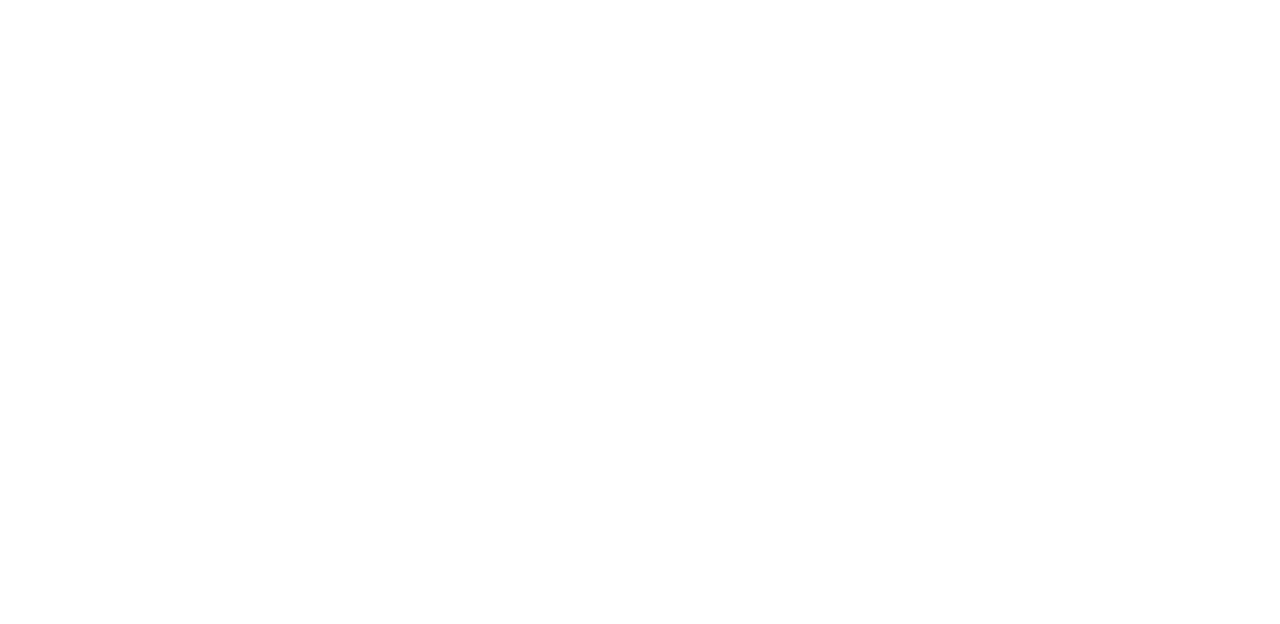
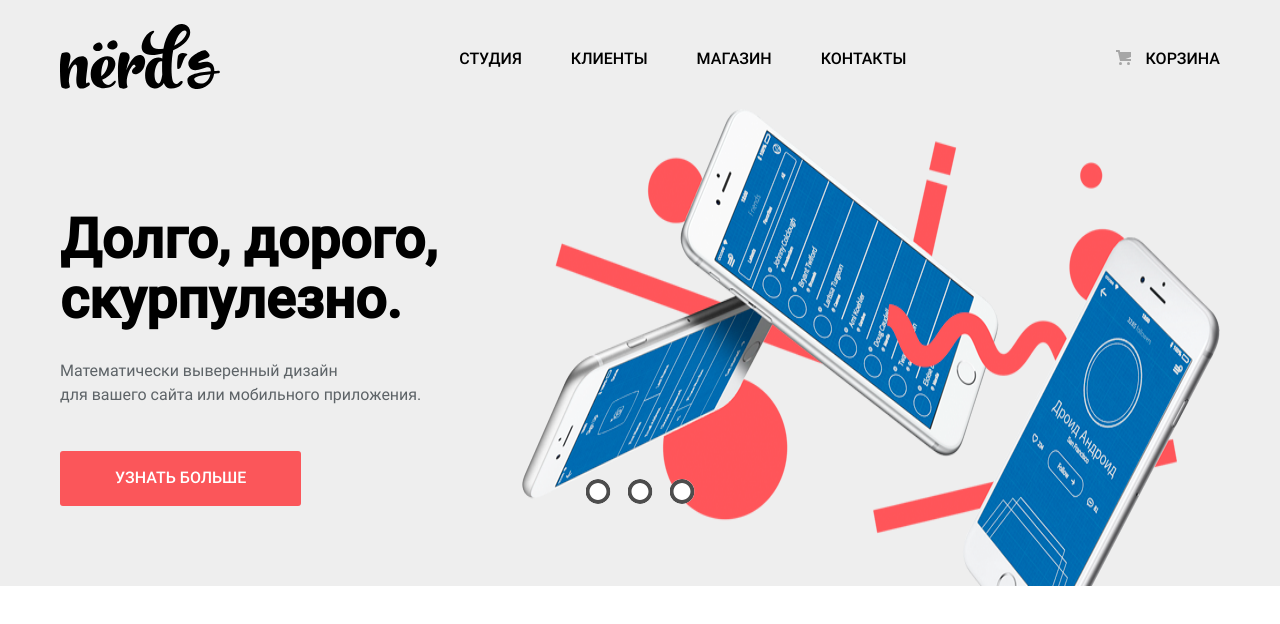
Before and after one commit to student-Alex-Bond/nerds-markup-level-1, a plain HTML site: page index.html in a window 1280 px wide. Drawn offline with Linux system fonts and the light colour scheme.

Commit message:
markup header

```diff
--- a/css/fonts.css
+++ b/css/fonts.css
@@ -0,0 +1,26 @@
+@font-face {
+    font-family: "Roboto";
+    src: url('../css/fonts/roboto.woff2'),
+    url("../css/fonts/roboto.woff");
+    font-weight: 400;
+    font-style: normal;
+    font-display: swap;
+}
+
+@font-face {
+    font-family: "Roboto Medium";
+    src: url("../css/fonts/robotomedium.woff2"),
+    url("../css/fonts/robotomedium.woff");
+    font-style: normal;
+    font-weight: 400;
+    font-display: swap;
+}
+
+@font-face {
+    font-family: "Roboto Bold";
+    src: url("../css/fonts/robotobold.woff2"),
+    url("../css/fonts/robotobold.woff");
+    font-weight: 400;
+    font-style: normal;
+    font-display: swap;
+}
--- a/css/style.css
+++ b/css/style.css
@@ -0,0 +1,133 @@
+* {
+    margin: 0;
+    padding: 0;
+    box-sizing: border-box;
+    font-family: "Roboto Medium", "Arial", sans-serif;
+}
+
+ul {
+    list-style: none;
+}
+
+.hidden {
+    display: none;
+}
+
+.container {
+    width: 1200px;
+    margin: 0 auto;
+    padding: 0 20px;
+}
+
+.header {
+    width: 100%;
+    background-color: #eeeeee;
+}
+
+.menu__list {
+    padding: 24px 0 16px 0;
+    display: flex;
+    justify-content: space-between;
+    align-items: center;
+}
+
+.menu__item {
+    position: relative;
+    font-size: 16px;
+    text-transform: uppercase;
+}
+
+.menu__link {
+    text-decoration: none;
+    color: black;
+    cursor: pointer;
+}
+
+.menu__link + .menu__link {
+    margin-left: 45px;
+}
+
+.menu__link--basket:before {
+    content: "";
+    position: absolute;
+    width: 15px;
+    height: 15px;
+    top: 0;
+    left: -30px;
+    background-image: url("../css/img/icon/cart-icon.svg");
+    background-repeat: no-repeat;
+    background-size: cover;
+}
+
+.slider {
+    position: relative;
+    display: flex;
+    justify-content: space-between;
+}
+
+.slider__list {
+    padding: 100px 0 80px 0;
+}
+
+.slider__item-title {
+    font-size: 55px;
+    line-height: 60px;
+    padding-bottom: 30px;
+}
+
+.slider__item-text {
+    font-family: "Roboto", Arial, sans-serif;
+    font-size: 16px;
+    color: #5d6367;
+    line-height: 24px;
+    padding-bottom: 44px;
+}
+
+.button {
+    text-transform: uppercase;
+    color: white;
+    font-size: 16px;
+    padding: 18px 55px;
+    border: none;
+    border-radius: 3px;
+    cursor: pointer;
+}
+
+.bg-red {
+    background-color: #fb565a;
+}
+
+.slider__controls {
+    display: flex;
+    position: absolute;
+    left: 50%;
+    bottom:82px;
+    transform: translateX(-50%);
+}
+
+.controls__item {
+    position: relative;
+    width: 25px;
+    height: 25px;
+}
+.controls__item input[type="radio"] + .controls__item-indicator{
+    display: block;
+    width: 25px;
+    height: 25px;
+    background-color: white;
+    background-image: url("../css/img/icon/radio-off.svg");
+    background-repeat: no-repeat;
+    background-size: cover;
+    border-radius: 50%;
+    cursor: pointer;
+}
+.controls__item + .controls__item{
+    margin-left: 17px;
+}
+.controls__item input[type="radio"]:checked + .controls__item-indicator{
+    width: 25px;
+    height: 25px;
+    background-image: url("../css/img/icon/radio-on.svg");
+    background-repeat: no-repeat;
+    background-size: cover;
+}
--- a/index.html
+++ b/index.html
@@ -8,7 +8,56 @@
   <title>Nerds</title>
 </head>
 <body>
-<header></header>
+<header class="header">
+  <h1 class="hidden">site company nerds</h1>
+  <div class="container">
+    <nav>
+      <ul class="menu__list">
+        <li class="menu__item">
+          <img src="css/img/icon/nerds-logo.svg" alt="logo">
+        </li>
+        <li class="menu__item">
+          <a class="menu__link" href="#">Студия</a>
+          <a class="menu__link" href="#">Клиенты</a>
+          <a class="menu__link" href="#">магазин</a>
+          <a class="menu__link" href="#">контакты</a>
+        </li>
+        <li class="menu__item">
+          <a class="menu__link menu__link--basket" href="#">корзина</a>
+        </li>
+      </ul>
+    </nav>
+    <section class="slider">
+      <h2 class="hidden">Slider</h2>
+      <ul class="slider__list">
+        <li class="slider__item">
+          <h2 class="slider__item-title">Долго, дорого,<br> скурпулезно.</h2>
+        </li>
+        <li class="slider__item">
+          <p class="slider__item-text">Математически выверенный дизайн<br> для вашего сайта или мобильного приложения.</p>
+        </li>
+        <li class="slider__item">
+          <button class="button bg-red" type="button">узнать больше</button>
+        </li>
+      </ul>
+      <img src="css/img/slide_1.png" alt="slide_1">
+      <div class="slider__controls">
+        <label class="controls__item">
+          <input class="hidden"  name="checkbox" data-id="0" type="radio">
+          <span class="controls__item-indicator"></span>
+        </label>
+        <label class="controls__item">
+          <input class="hidden"  name="checkbox" data-id="1" type="radio">
+          <span class="controls__item-indicator"></span>
+        </label>
+        <label class="controls__item">
+          <input class="hidden"  name="checkbox" data-id="2" type="radio">
+          <span class="controls__item-indicator"></span>
+        </label>
+      </div>
+    </section>
+  </div>
+</header>
 <main></main>
 <footer></footer>
 </body>
```
Also changed, not shown: css/img/slide_1.png (added).
